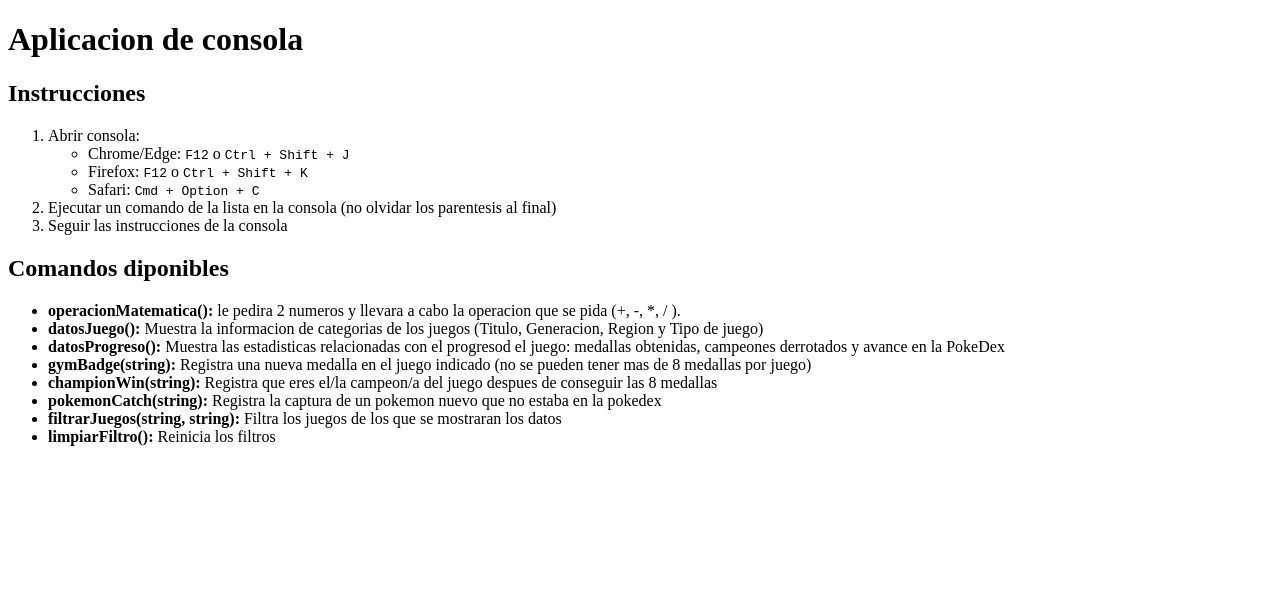
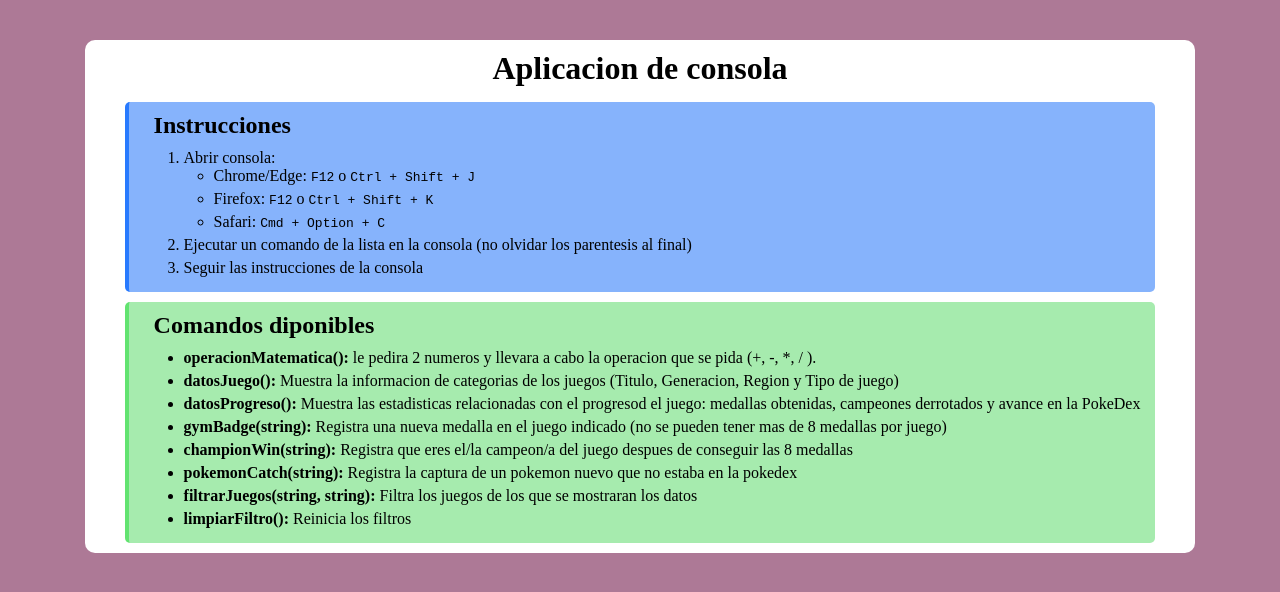
Before and after one commit to DanQ12/AplicacionConsola, a plain HTML site: page index.html in a window 1280 px wide. Drawn offline with Linux system fonts and the light colour scheme.

Commit message:
captura aplicacion

```diff
--- /dev/null
+++ b/CSS/styles.css
@@ -0,0 +1,57 @@
+*{
+    padding: 0;
+    margin: 0;
+    box-sizing: border-box;
+}
+
+body{
+    background-color: #ad7996;
+    width: 100%;
+    display: flex;
+    align-items: center;
+    justify-items: center;
+}
+
+main{
+    margin: 40px auto;
+    background-color: white;
+    border-radius: 10px;
+    padding: 0 40px;
+}
+
+h1{
+    margin:auto 0;
+    text-align: center;
+    margin-top: 10px;
+    margin-bottom: 15px;
+}
+
+.instrucciones{
+    background-color: #86b3fc;
+    padding-left: 25px;
+    padding-top: 10px;
+    padding-bottom: 10px;
+    border-radius: 5px;
+    margin-bottom: 10px;
+    border-left: solid 4px #287afe;
+}
+
+h2{
+    margin-bottom: 10px;
+}
+
+li{
+    margin-left: 30px;
+    margin-bottom: 5px;
+}
+
+.comandos{
+    background-color: #a6ebae;
+    padding-left: 25px;
+    padding-top: 10px;
+    padding-bottom: 10px;
+    border-radius: 5px;
+    margin-bottom: 10px;
+    padding-right: 15px;
+    border-left: solid 4px #42e054ac;
+}
--- a/index.html
+++ b/index.html
@@ -3,6 +3,7 @@
 <head>
     <meta charset="UTF-8">
     <meta name="viewport" content="width=device-width, initial-scale=1.0">
+    <link rel="stylesheet" href="CSS/styles.css">
     <title>Aplicacion de consola</title>
 </head>
 
```
Also changed, not shown: Captura pantalla.png (added).
